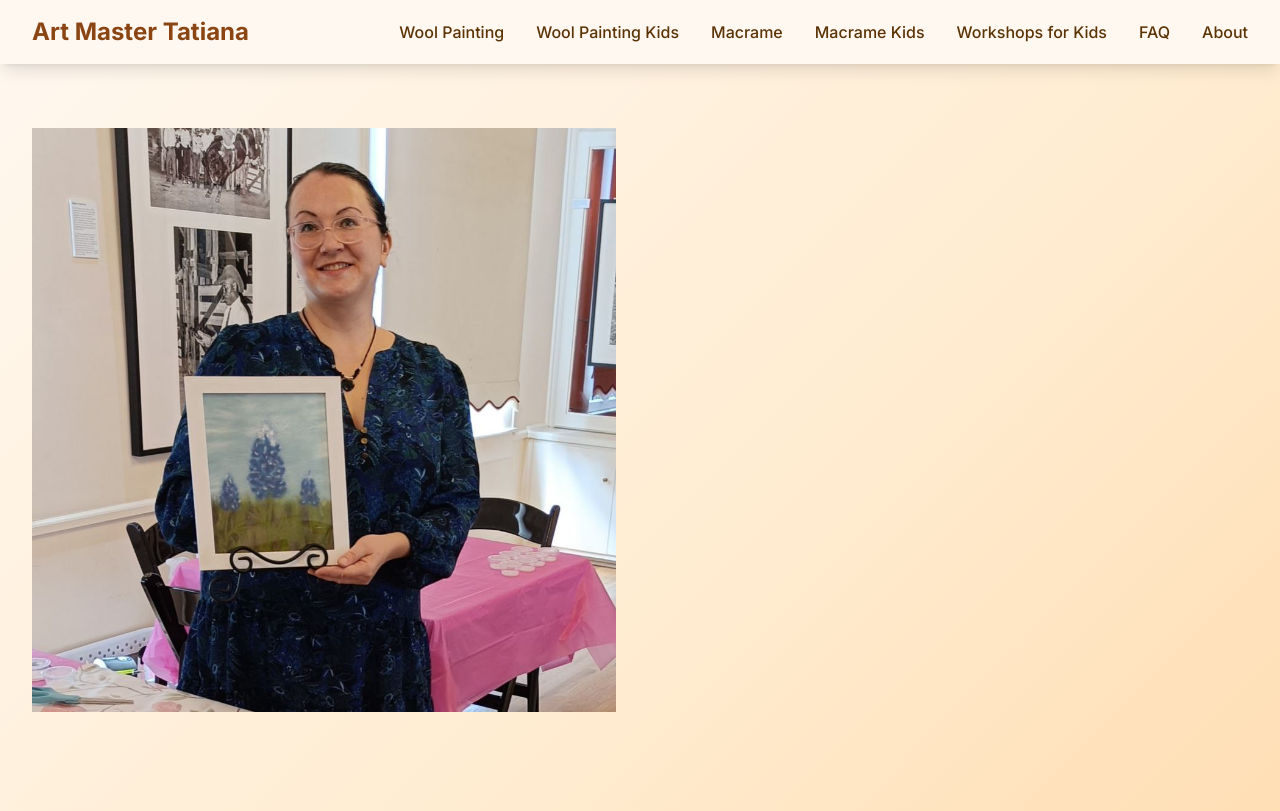
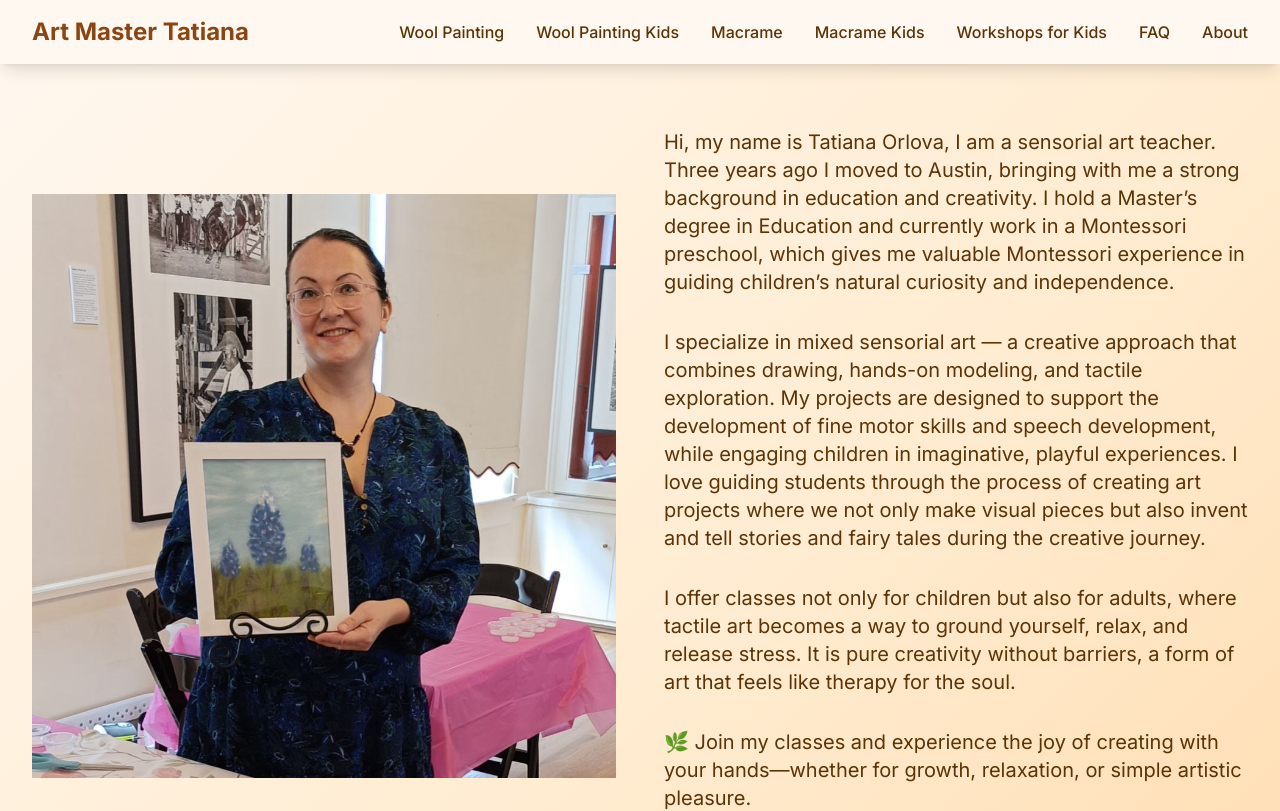
Before and after one commit to tatiana-act/art-master, a Next.js app: page /about in a window 1280 px wide. Shown: the top 811 px of the page. Built offline with nearby package versions, Linux system fonts and the light colour scheme.

Commit message:
about v1

```diff
--- a/components/About.tsx
+++ b/components/About.tsx
@@ -16,6 +16,20 @@ const About = () => {
                                 className="w-full h-full object-cover"
                             />
                         </div>
+                        <div className="relative aspect-square">
+                            <p className="text-xl text-medium max-w-3xl mx-auto mb-8">
+                            Hi, my name is Tatiana Orlova, I am a sensorial art teacher. Three years ago I moved to Austin, bringing with me a strong background in education and creativity. I hold a Master’s degree in Education and currently work in a Montessori preschool, which gives me valuable Montessori experience in guiding children’s natural curiosity and independence.
+                            </p>
+                            <p className="text-xl text-medium max-w-3xl mx-auto mb-8">
+                            I specialize in mixed sensorial art  &mdash;  a creative approach that combines drawing, hands-on modeling, and tactile exploration. My projects are designed to support the development of fine motor skills and speech development, while engaging children in imaginative, playful experiences. I love guiding students through the process of creating art projects where we not only make visual pieces but also invent and tell stories and fairy tales during the creative journey.
+                            </p>
+                            <p className="text-xl text-medium max-w-3xl mx-auto mb-8">
+                            I offer classes not only for children but also for adults, where tactile art becomes a way to ground yourself, relax, and release stress. It is pure creativity without barriers, a form of art that feels like therapy for the soul.
+                            </p>
+                            <p className="text-xl text-medium max-w-3xl mx-auto mb-8">
+                            🌿 Join my classes and experience the joy of creating with your hands—whether for growth, relaxation, or simple artistic pleasure.
+                            </p>
+                        </div>
                     </div>
                 </div>
             </div>
```
